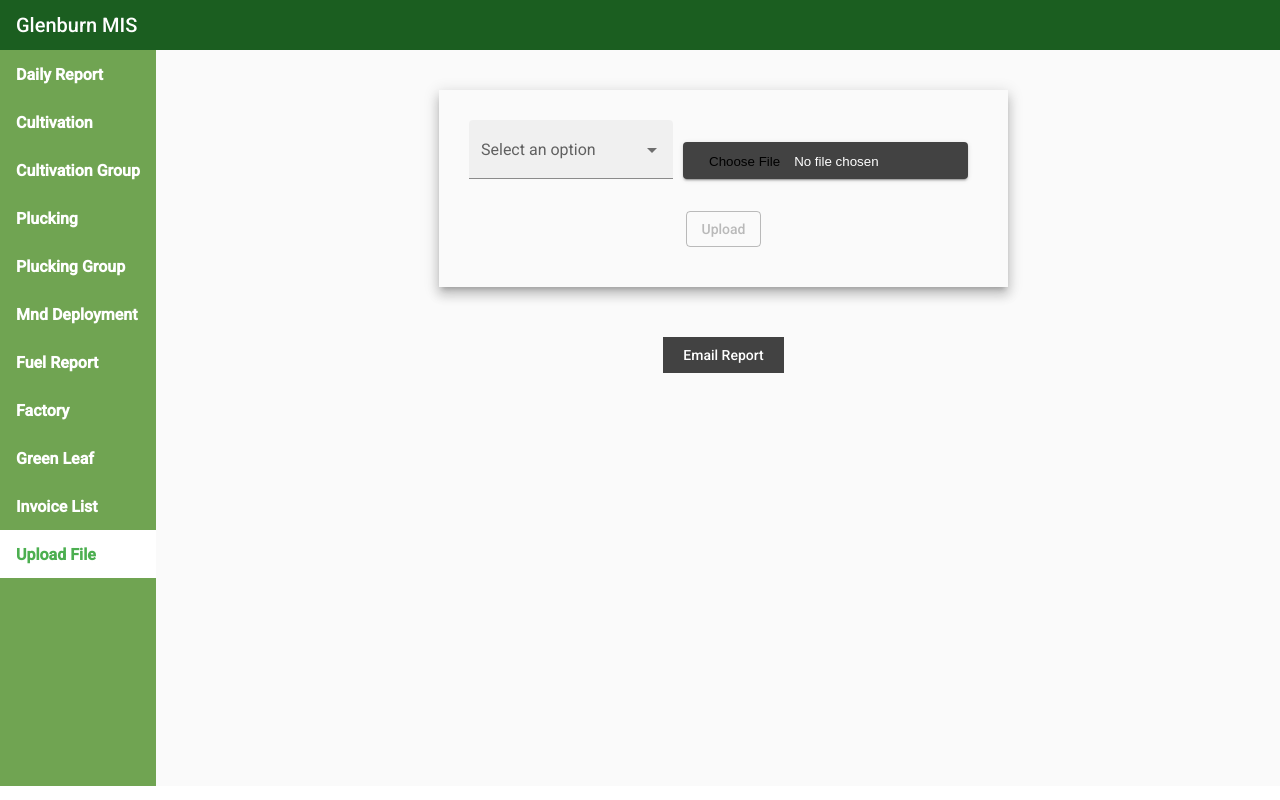
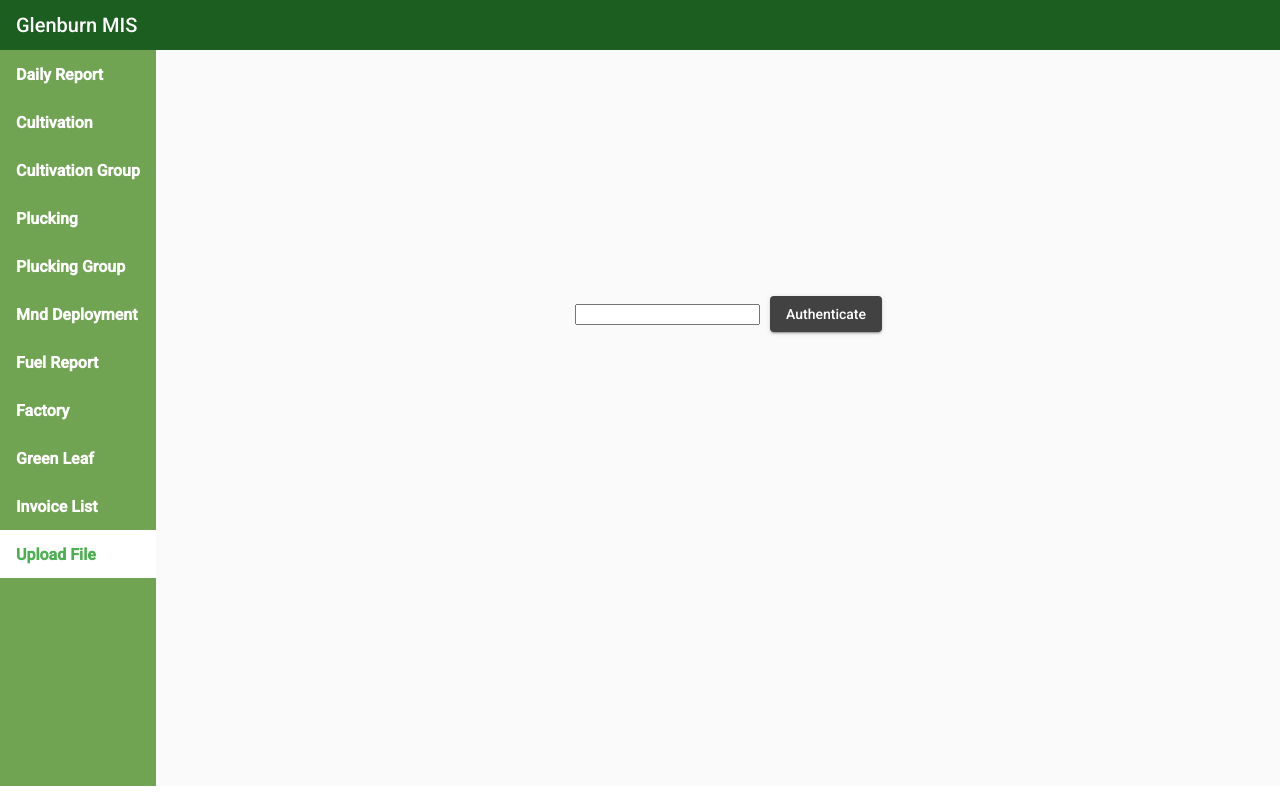
Before and after one commit to sidhant237/GlenMIS-FrontEnd, an Angular app: page /upload-csv in a window 1280 px wide. Built offline with nearby package versions, Linux system fonts and the light colour scheme.

Commit message:
upload page redesign in progress

```diff
--- a/package.json
+++ b/package.json
@@ -22,6 +22,7 @@
     "@angular/platform-browser": "~8.2.14",
     "@angular/platform-browser-dynamic": "~8.2.14",
     "@angular/router": "~8.2.14",
+    "bootstrap": "^4.5.2",
     "hammerjs": "^2.0.8",
     "rxjs": "~6.4.0",
     "tslib": "^1.10.0",
--- a/src/app/upload-file/upload-file.component.css
+++ b/src/app/upload-file/upload-file.component.css
@@ -1,67 +1,60 @@
-button {
-    cursor: pointer;
-    margin: 10px;
-}
-
 .container {
-    margin: 20px 20px;
+    width: 100%;
+    height: 100%;
     display: flex;
-    flex-direction: column;
     justify-content: center;
     align-items: center;
 }
 
-.upload-wrap {
+.tab-wrap {
+    width: 80%;
+    height: 80%;
+    box-sizing: border-box;
+    display: flex;
+    flex-direction: column;
+    justify-content: flex-start;
+    align-items: center;
+    margin: 20px 20px;
+}
+
+.menu {
+    display: flex;
+    justify-content: flex-start;
+    width: 100%;
+    border-bottom: 1px solid rgba(0, 0, 0, 0.1);
+}
+
+.menu h4 {
+    padding: 10px 30px;
+    cursor: pointer;
+}
+
+.active {
+    color: #007e4f;
+}
+
+.upload-wrap,
+.email-wrap {
     margin-top: 20px;
     padding: 30px;
     display: flex;
     flex-direction: column;
-    justify-content: center;
+    justify-content: space-between;
     align-items: center;
 }
 
-.upload-controls {
+.form-group {
+    width: 100%;
+    margin: 20px 5px;
     display: flex;
     justify-content: space-between;
     align-items: center;
 }
 
-.mat-grid-list {
-    width: 60%;
-    height: 50%;
+.form-group label {
+    width: 200px;
 }
 
-.file-input {
-    cursor: pointer;
+button {
+    margin: 20px 0px;
 }
-
-input[type=file]::-webkit-file-upload-button {
-    cursor: pointer;
-    border: none;
-    background-color: inherit;
-    padding: 10px;
-    outline: none;
-}
-
-.email-controller {
-    display: flex;
-    justify-content: center;
-    align-items: center;
-    padding-top: 50px;
-}
-
-.mat-flat-button {
-    margin-top: 50px;
-    padding: 0px 20px;
-    border-radius: 0;
-}
-
-@media(max-width: 550px) {
-
-    .container {
-        width: 90%;
-    }
-    .upload-controls {
-        flex-direction: column;
-    }
-}
--- a/src/app/upload-file/upload-file.component.html
+++ b/src/app/upload-file/upload-file.component.html
@@ -1,29 +1,49 @@
 <div class="container">
-    <div class="upload-wrap mat-elevation-z8">
-        <div class="upload-controls">
-            <mat-form-field appearance="fill">
-                <mat-label>Select an option</mat-label>
-                <mat-select [(value)]="database">
-                    <mat-option value="Jobtab">JobTab</mat-option>
-                    <mat-option value="TMEntry">TMEntry</mat-option>
-                </mat-select>
-            </mat-form-field>
-
-            <div matRipple>
-                <button mat-raised-button color="accent">
-                    <input class="file-input" type="file" id="file" (change)="handleFileInput($event.target.files)">
-                </button>
+    <div class="tab-wrap mat-elevation-z8" *ngIf="authenticated">
+        <div class="menu">
+            <h4 (click)="activeMenu = 'upload'" [ngClass]="{'active': activeMenu === 'upload'}">Upload CSV</h4>
+            <h4 (click)="activeMenu = 'email'" [ngClass]="{'active': activeMenu === 'email'}">Report Email</h4>
+        </div>
+        <div class="content-wrap">
+            <div class="upload-wrap" *ngIf="activeMenu === 'upload'">
+                <div class="form-group">
+                    <label for="tab">Select Table: </label>
+                    <select class="form-control"  id="tab" [(ngModel)]="table">
+                        <option value="" disabled>Select Table</option>
+                        <option value="pluckentry">Plucking Table</option>
+                        <option value="cultentry">Cultivate Table</option>
+                        <option value="jobentry">Job Table</option>
+                        <option value="tmentry">TM Table</option>
+                        <option value="fuelentry">Fuel Table</option>
+                        <option value="sortentry">Sort Table</option>
+                        <option value="flentry">FL Table</option>
+                    </select>
+                </div>
+                <div class="form-group">
+                    <label for="date"> Date: </label>
+                    <input class="form-control" type="date" name="date" id="date" [(ngModel)]="uploadDate">
+                </div>
+                <div class="form-group">
+                    <label for="date"> CSV File: </label>
+                    <input class="form-control" type="file" id="file" (change)="handleFileInput($event.target.files)">
+                </div>
+                <button mat-raised-button color="accent" *ngIf="!isUploading" [disabled]="table === ''" (click)="uploadFileToServer()">Upload File</button>
+                <app-spinner *ngIf="isUploading"></app-spinner>
+            </div>
+            <div class="email-wrap" *ngIf="activeMenu === 'email'">
+                <div class="form-group">
+                    <label for="email">Report Date: </label>
+                    <input class="form-control" type="date" name="email" id="email" [(ngModel)]="emailDate">
+                </div>
+                <button mat-raised-button color="accent" *ngIf="!isUploading" [disabled]="emailDate === ''" (click)="emailReportHandler()">Send Email</button>
+                <app-spinner *ngIf="isUploading"></app-spinner>
             </div>
         </div>
-        <div class="upload-button-wrap" *ngIf="!isUploading">
-            <button mat-stroked-button color="accent" (click)="uploadFileToServer()" [disabled]="!database">Upload</button>
-        </div>
-        <div class="loader" *ngIf="isUploading">
-            <app-spinner></app-spinner>
+    </div>
+    <div class="content-wrap" *ngIf="!authenticated">
+        <div class="form-group">
+            <input type="password" id="auth" [(ngModel)]="token">
+            <button mat-raised-button color="accent" (click)="authenticateHandler()">Authenticate</button>
         </div>
     </div>
-        <button mat-flat-button color="accent" (click)="emailReportHandler()" *ngIf="!isMailSending">Email Report</button>
-    <div class="email-controller" *ngIf="isMailSending">
-        <app-spinner></app-spinner>
-    </div>
 </div>
--- a/src/app/upload-file/upload-file.component.ts
+++ b/src/app/upload-file/upload-file.component.ts
@@ -12,9 +12,16 @@ import { environment } from './../../environments/environment';
 export class UploadFileComponent implements OnInit {
 
   fileToUpload: File = null;
-  database: string;
   isUploading = false;
   isMailSending = false;
+  activeMenu = 'upload';
+  authenticated: boolean = false;
+  token: string;
+
+  table = '';
+  uploadDate: string;
+
+  emailDate: string;
 
   constructor(private http: HttpClient, private snackBar: MatSnackBar) { }
 
@@ -27,7 +34,7 @@ export class UploadFileComponent implements OnInit {
 
   uploadFileToServer() {
     this.isUploading = true;
-    const url = environment.url + 'upload?table=' + this.database;
+    const url = environment.url + this.table + '?date=' + this.uploadDate;
     const formData: FormData = new FormData();
     formData.append('file', this.fileToUpload, this.fileToUpload.name);
     this.http.post(url, formData).subscribe(
@@ -62,6 +69,12 @@ export class UploadFileComponent implements OnInit {
     );
   }
 
+  authenticateHandler() {
+    if(this.token === 'glenburnmis') {
+      this.authenticated = true;
+    }
+  }
+
 }
 
 export interface Result {
```
Also changed, not shown: 1 other file (tests, documents, lock files or other folders).
